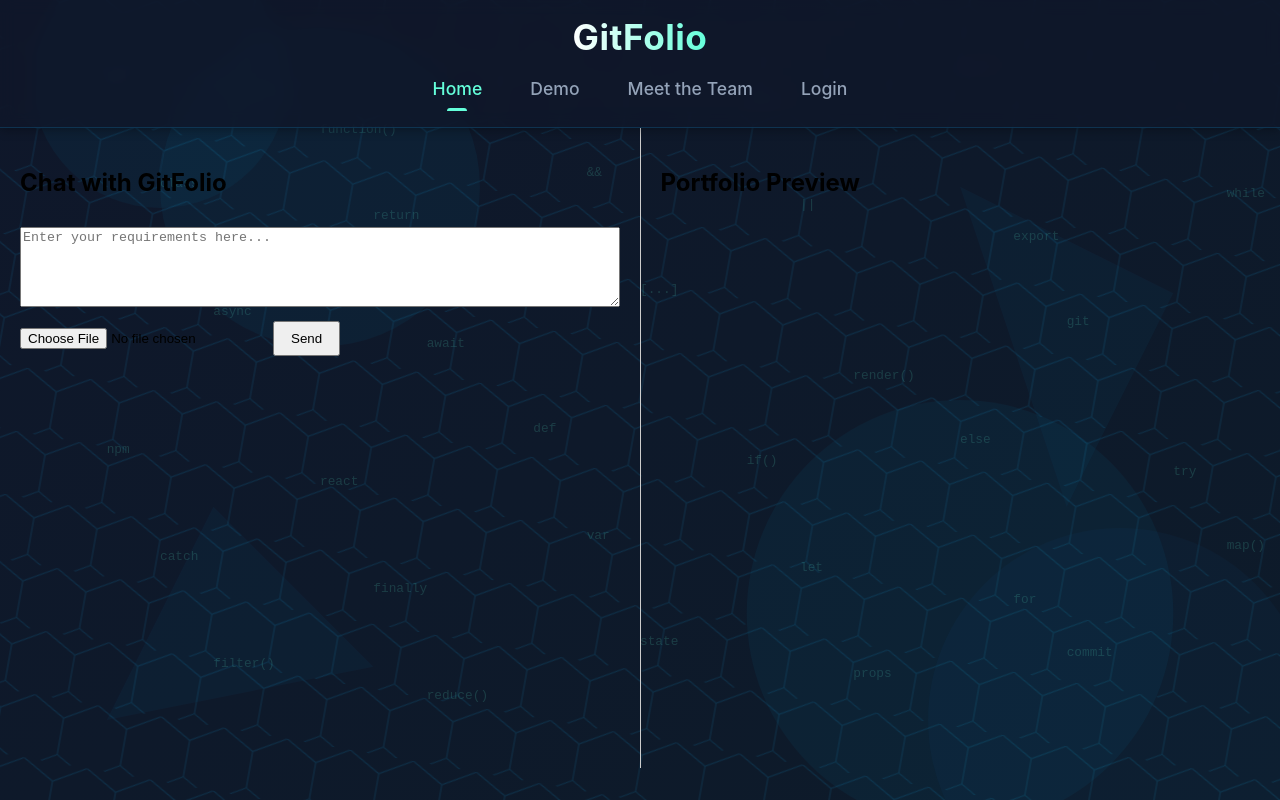
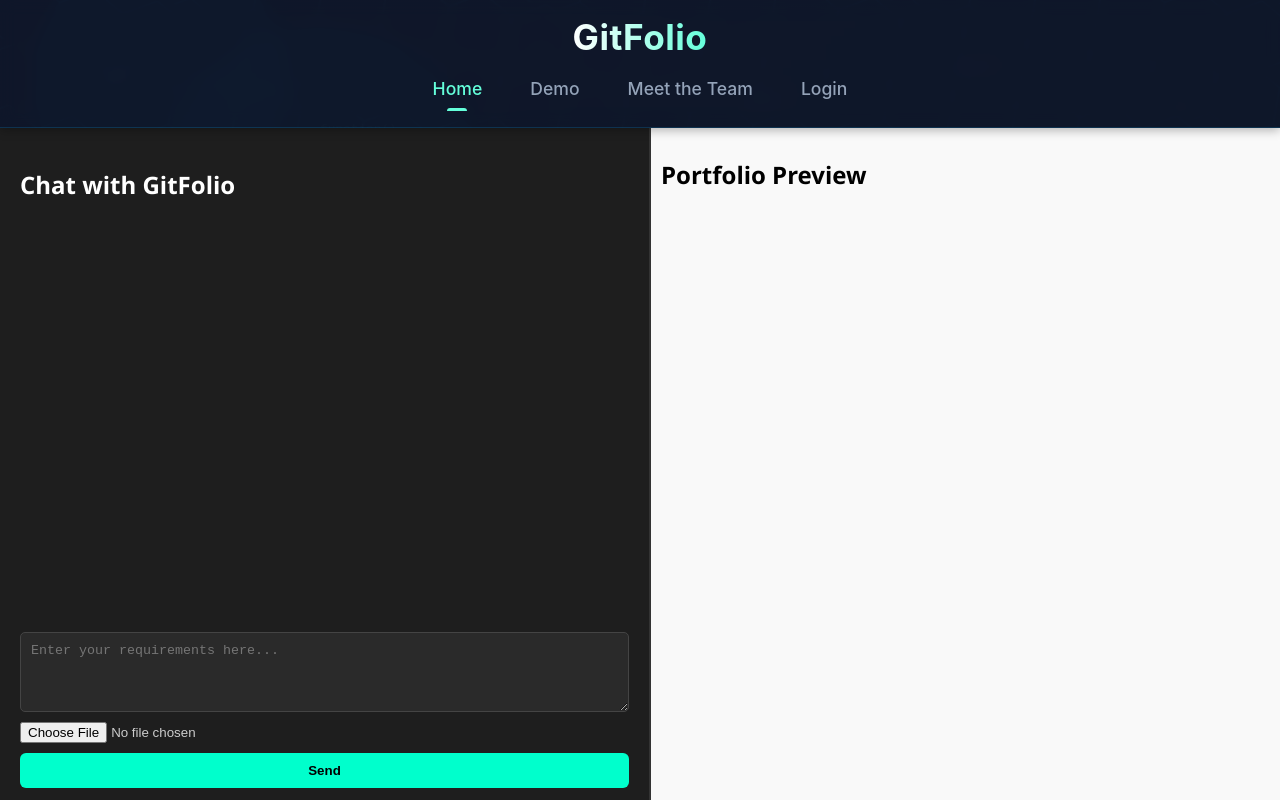
Before and after one commit to amoahy15/gitfolio, a React (Create React App) app in the folder frontend/: page / in a window 1280 px wide. Built offline with nearby package versions, Linux system fonts and the light colour scheme.

Commit message:
Frontend Update on Home page chatbot UI

```diff
--- a/frontend/src/styles/ChatPortfolio.css
+++ b/frontend/src/styles/ChatPortfolio.css
@@ -1,58 +1,101 @@
 .chat-portfolio-container {
   display: flex;
-  height: 80vh; /* Adjust as needed */
+  height: 85vh;
+  width: 100%;
+  font-family: 'Segoe UI', Tahoma, Geneva, Verdana, sans-serif;
 }
 
+/* LEFT SIDE - Chat Window */
 .chat-window {
   flex: 1;
+  display: flex;
+  flex-direction: column;
+  background-color: #1e1e1e; /* Dark gray */
+  color: #ffffff;
   padding: 20px;
-  border-right: 1px solid #ccc;
-  overflow-y: auto;
+  border-right: 2px solid #333;
+  overflow: hidden;
 }
 
-.preview-window {
-  flex: 1;
-  padding: 20px;
+.chat-header {
+  font-size: 1.5rem;
+  font-weight: bold;
+  margin-bottom: 10px;
+  color: #00ffcc;
 }
 
 .chat-history {
-  max-height: 60vh;
+  flex-grow: 1;
   overflow-y: auto;
+  padding-right: 5px;
   margin-bottom: 10px;
 }
 
 .chat-message {
-  margin-bottom: 10px;
-  padding: 8px;
-  border-radius: 4px;
-  background-color: #f1f1f1;
+  margin-bottom: 15px;
+  background-color: #2c2c2c;
+  padding: 10px;
+  border-radius: 6px;
 }
 
-.chat-message.user {
-  background-color: #d1e7dd;
+.chat-text {
+  color: #ffffff;
+  font-size: 1rem;
 }
 
-.file-info {
-  font-size: 0.9em;
-  color: #555;
+.chat-file {
+  margin-top: 5px;
+  font-size: 0.85rem;
+  color: #bbbbbb;
 }
 
 .chat-input-area {
-  margin-top: 10px;
+  display: flex;
+  flex-direction: column;
+  gap: 10px;
 }
 
 .chat-input-area textarea {
-  width: 100%;
-  height: 80px;
-  margin-bottom: 10px;
+  background-color: #2a2a2a;
+  color: #fff;
+  border: 1px solid #444;
+  border-radius: 5px;
+  padding: 10px;
   resize: vertical;
+  min-height: 80px;
 }
 
-.chat-input-area input[type="file"] {
-  margin-bottom: 10px;
+.chat-input-area input[type='file'] {
+  color: #ccc;
 }
 
 .chat-input-area button {
-  padding: 8px 16px;
+  background-color: #00ffcc;
+  color: #000;
+  border: none;
+  padding: 10px;
+  border-radius: 6px;
+  font-weight: bold;
   cursor: pointer;
+  transition: background-color 0.3s;
 }
+
+.chat-input-area button:hover {
+  background-color: #00ddaa;
+}
+
+/* RIGHT SIDE - Live Preview */
+.preview-window {
+  flex: 1;
+  background-color: #f9f9f9;
+  padding: 10px;
+  overflow: hidden;
+  display: flex;
+  flex-direction: column;
+}
+
+.preview-title {
+  font-size: 1.25rem;
+  margin-bottom: 10px;
+  color: #333;
+}
```
